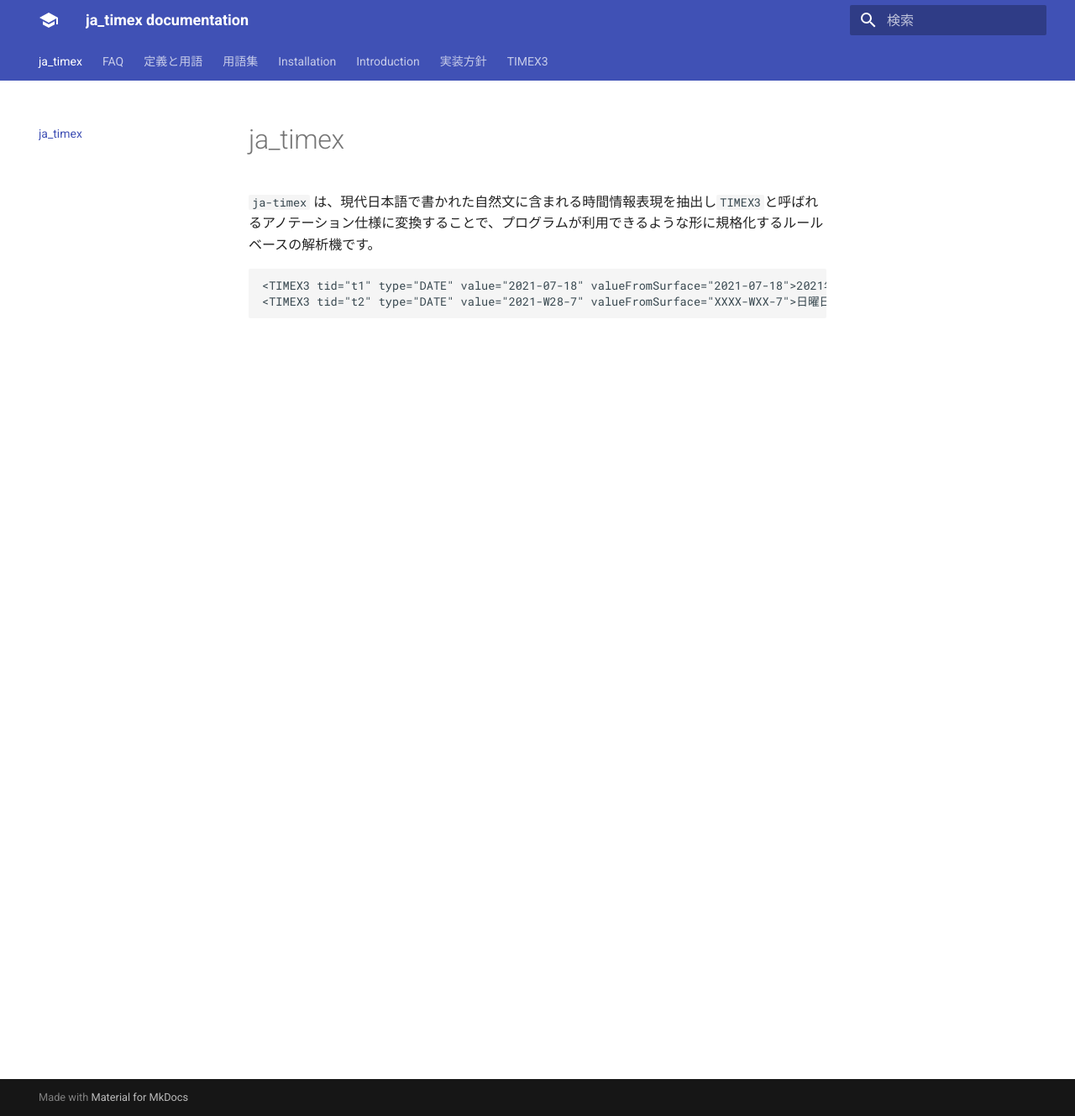
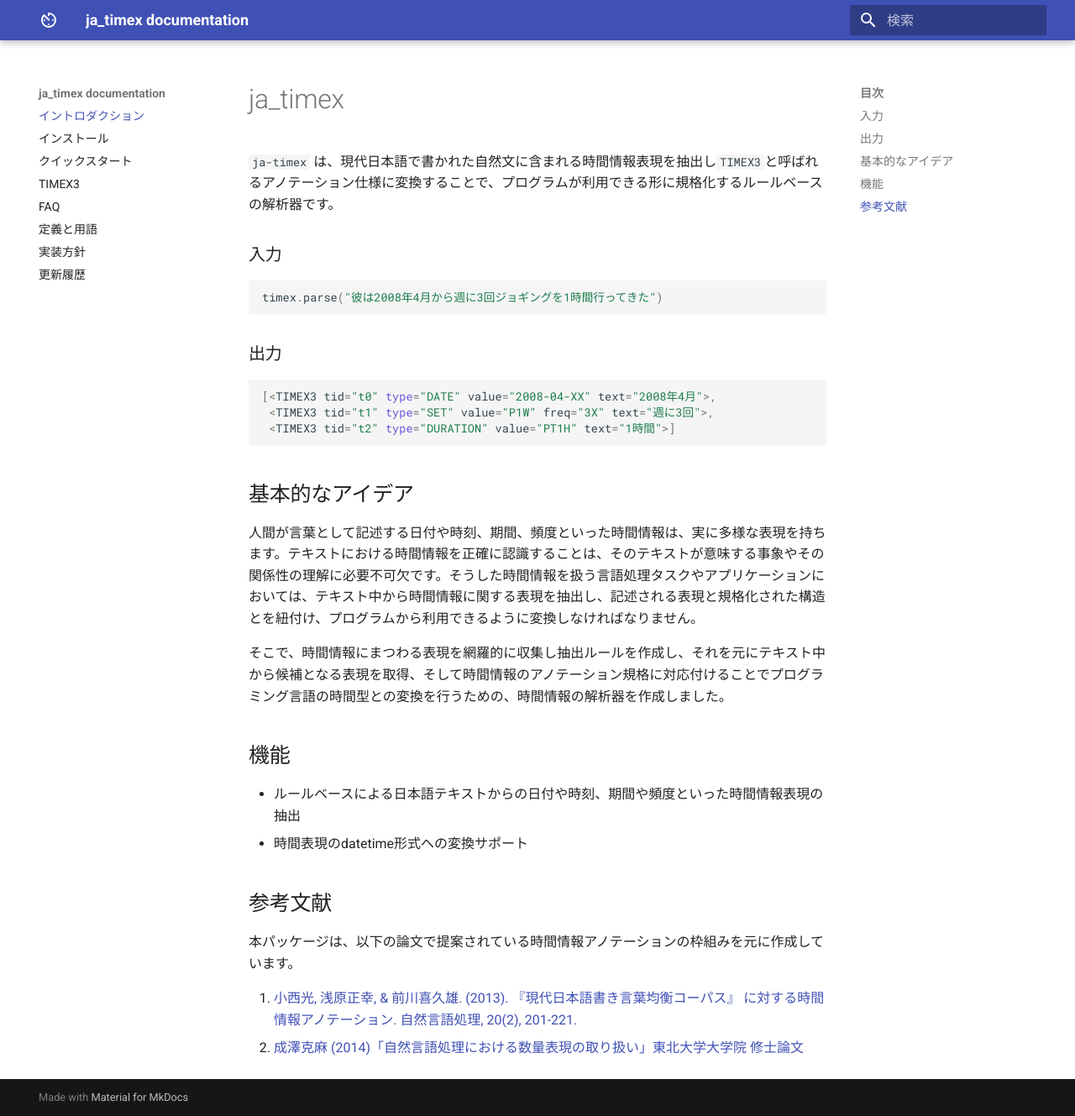
Before and after one commit to yagays/ja-timex, an MkDocs documentation site: the page built from docs/docs/index.md, in a window 1280 px wide and 1329 px high. Shown: the whole window at 84% size. Built offline with MkDocs 1.6.1 and Material for MkDocs 9.7.7, drawn with Linux system fonts in a browser that asks for light colours.

Commit message:
update docs

````diff
--- /dev/null
+++ b/docs/docs/changelog.md
@@ -0,0 +1,5 @@
+# 更新履歴
+
+## v20210730
+
+- リリース
--- a/docs/docs/index.md
+++ b/docs/docs/index.md
@@ -1,9 +1,33 @@
 # ja_timex
 
-`ja-timex` は、現代日本語で書かれた自然文に含まれる時間情報表現を抽出し`TIMEX3`と呼ばれるアノテーション仕様に変換することで、プログラムが利用できるような形に規格化するルールベースの解析機です。
+`ja-timex` は、現代日本語で書かれた自然文に含まれる時間情報表現を抽出し`TIMEX3`と呼ばれるアノテーション仕様に変換することで、プログラムが利用できる形に規格化するルールベースの解析器です。
 
+### 入力
 
-```html
-<TIMEX3 tid="t1" type="DATE" value="2021-07-18" valueFromSurface="2021-07-18">2021年07月18日</TIMEX3>
-<TIMEX3 tid="t2" type="DATE" value="2021-W28-7" valueFromSurface="XXXX-WXX-7">日曜日</TIMEX3>
+```python
+timex.parse("彼は2008年4月から週に3回ジョギングを1時間行ってきた")
 ```
+
+### 出力
+
+```python
+[<TIMEX3 tid="t0" type="DATE" value="2008-04-XX" text="2008年4月">,
+ <TIMEX3 tid="t1" type="SET" value="P1W" freq="3X" text="週に3回">,
+ <TIMEX3 tid="t2" type="DURATION" value="PT1H" text="1時間">]
+```
+
+## 基本的なアイデア
+人間が言葉として記述する日付や時刻、期間、頻度といった時間情報は、実に多様な表現を持ちます。テキストにおける時間情報を正確に認識することは、そのテキストが意味する事象やその関係性の理解に必要不可欠です。そうした時間情報を扱う言語処理タスクやアプリケーションにおいては、テキスト中から時間情報に関する表現を抽出し、記述される表現と規格化された構造とを紐付け、プログラムから利用できるように変換しなければなりません。
+
+そこで、時間情報にまつわる表現を網羅的に収集し抽出ルールを作成し、それを元にテキスト中から候補となる表現を取得、そして時間情報のアノテーション規格に対応付けることでプログラミング言語の時間型との変換を行うための、時間情報の解析器を作成しました。
+
+## 機能
+
+- ルールベースによる日本語テキストからの日付や時刻、期間や頻度といった時間情報表現の抽出
+- 時間表現のdatetime形式への変換サポート
+
+## 参考文献
+本パッケージは、以下の論文で提案されている時間情報アノテーションの枠組みを元に作成しています。
+
+1.  [小西光, 浅原正幸, & 前川喜久雄. (2013). 『現代日本語書き言葉均衡コーパス』 に対する時間情報アノテーション. 自然言語処理, 20(2), 201-221.](https://www.jstage.jst.go.jp/article/jnlp/20/2/20_201/_article/-char/ja/)
+2.   [成澤克麻 (2014)「自然言語処理における数量表現の取り扱い」東北大学大学院 修士論文](http://www.cl.ecei.tohoku.ac.jp/publications/2015/mthesis2013_narisawa_submitted.pdf)
--- a/docs/docs/installation.md
+++ b/docs/docs/installation.md
@@ -0,0 +1,9 @@
+# インストール
+
+`ja_timex`はpipからインストールできます。
+
+```
+pip install ja-timex
+```
+
+`ja_timex`は、Python 3.6以上のバージョンをサポートしています。
--- /dev/null
+++ b/docs/docs/quick_start.md
@@ -0,0 +1,47 @@
+# クイックスタート
+
+## `ja_timex`で文字列をパースする
+`ja_timex`から`TimexParser`クラスをインポートして、日付や時間が含まれている文字列を解析します。
+
+```python
+from ja_timex import TimexParser
+
+timex_parser = TimexParser()
+timexes = timex_parser.parse("彼は2008年4月から週に3回ジョギングを1時間行ってきた")
+```
+
+解析結果は`List[TIMEX]`で得られます。
+
+```python
+In []: timexes
+Out[]:
+[<TIMEX3 tid="t0" type="DATE" value="2008-04-XX" text="2008年4月">,
+ <TIMEX3 tid="t1" type="SET" value="P1W" freq="3X" text="週に3回">,
+ <TIMEX3 tid="t2" type="DURATION" value="PT1H" text="1時間">]
+```
+
+## 規格化された時間情報表現`TIMEX`
+
+各要素の`TIMEX`クラスは、TIMEX3の仕様に従って規格化された時間情報表現のdataclassです。
+
+```python
+In []: timexes[0].type
+Out[]: 'DATE'
+
+In []: timexes[0].value
+Out[]: '2008-04-XX'
+```
+
+詳しくは[TIMEXの仕様](timex3.md)を参照ください。
+
+## Pythonのdatetimeに変換する
+`TIMEX`クラスからPythonのdatetime形式に変換することができます。
+
+```python
+In []: timex_date = timex.parse("2021年7月18日")[0]
+
+In []: timex_date.to_datetime()
+Out[]: datetime.datetime(2021, 7, 18, 0, 0)
+```
+
+なお、`DATE`の場合は年,月,日が、`TIME`の場合は時間,分が揃っていなければエラーとなります。
--- /dev/null
+++ b/docs/docs/stylesheets/extra.css
@@ -0,0 +1,3 @@
+code {
+    white-space : pre-wrap !important;
+  }
--- a/docs/mkdocs.yml
+++ b/docs/mkdocs.yml
@@ -1,17 +1,23 @@
 site_name: ja_timex documentation
 markdown_extensions:
-  - pymdownx.highlight:
-      use_pygments: true
-      noclasses: true
-      pygments_style: monokai
-      linenums: true
+  - pymdownx.highlight
+  - pymdownx.superfences
+  - def_list
 theme:
     name: material
     language: ja
     icon:
-        logo: material/school
+        logo: material/av-timer
         repo: fontawesome/brands/git-alt
     favicon: favicon.png
-    # タブ表示を有効.
-    features:
-        - tabs
+extra_css:
+  - stylesheets/extra.css
+nav:
+    - イントロダクション: index.md
+    - installation.md
+    - quick_start.md
+    - timex3.md
+    - FAQ.md
+    - definition_glossary.md
+    - policy.md
+    - changelog.md
````
Also changed, not shown: docs/docs/definition_glossary.md (+7 -2 lines), docs/docs/glossary.md (deleted, +0 -1 lines), docs/docs/policy.md (+3 -0 lines), docs/docs/introduction.md (deleted).
